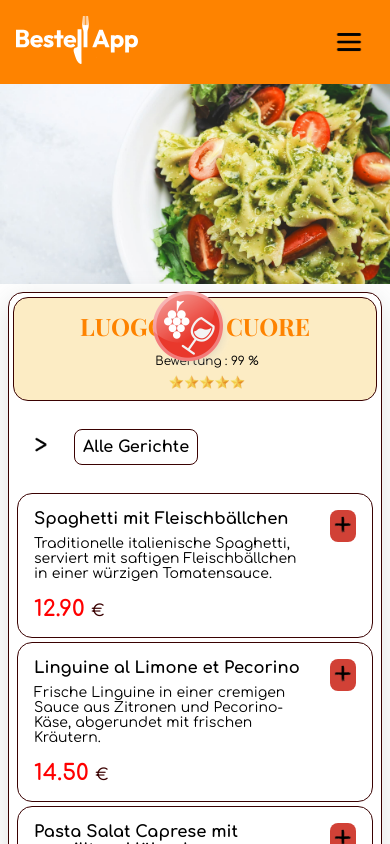
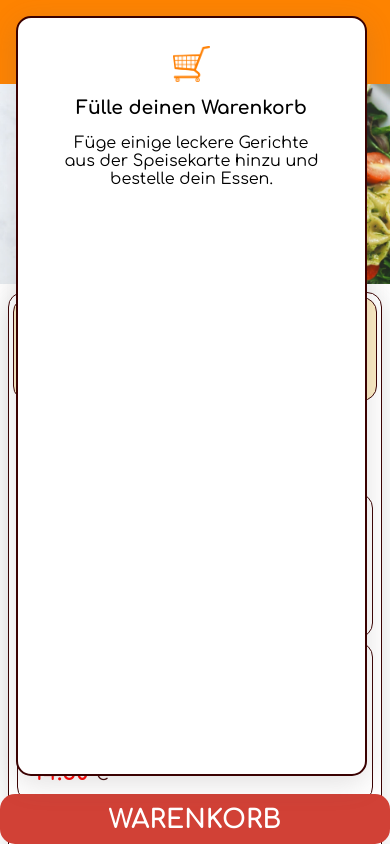
Before and after one commit to BaraDroid/bestellApp, a plain HTML site: page index.html in a window 390 px wide. Shown: the top 844 px of the page. Drawn offline with Linux system fonts and the light colour scheme.

Commit message:
media query cart

```diff
--- a/index.html
+++ b/index.html
@@ -57,6 +57,8 @@
 
     </section>
 
+        <div class="cart_media">Warenkorb</div>
+
         <div class="overlay d_none" id="confirmOrder" onclick="closePlaceOrderDialog()">
             <div class="dialog">
                 <h2>Bestellung erfolgreich!</h2>
--- a/styles/media_query.css
+++ b/styles/media_query.css
@@ -30,8 +30,35 @@
     footer {padding: 16px;}
     .custom_logo {top: 58dvh; left: 45dvw;}
     .custom_picture {object-position: -0px -210px;}
-    .cart_section {display: none;} /*sem prijde ten warenkorb dolu. plus zkontrolovat custom obr
-} */
+    .cart_section {
+        background-color: white;
+        height: 90dvh;
+        width: 96dvw;
+        position: fixed;
+        top:0;
+        z-index: 10;
+        display: flex;
+        justify-content: center;
+        align-items: center;
+    }
+    .cart_media {
+        height:50px;
+        background-color: rgb(209 65 54);
+        font-size: 26px;
+        font-weight: 900;
+        text-transform: uppercase;
+        display: flex;
+        justify-content: center;
+        align-items: center;
+        position: sticky;
+        bottom: 0;
+        border-radius: 15px;
+    }
+}
+
+@media (max-width: 940px) {
+    .cart_section { width: 95dvw;}
+}
 
 @media (max-width: 702px) {
     .name_and_rating {flex-direction: column; padding: 8px;}
@@ -43,6 +70,10 @@
     }
     .custom_picture {display: none;}
     .dish_card {margin: 8px;}
+}
+
+@media (max-width: 655px) {
+    .cart_section { width: 93dvw;}
 }
 
 @media (max-width: 675px) {
@@ -58,6 +89,7 @@
     .main_content {border: 1px solid rgb(58, 1, 1);}
     .name_and_rating {border: 1px solid rgb(58, 1, 1);}
     .dish_card {border: 1px solid rgb(58, 1, 1);}
+    .cart_section { width: 90dvw;}
 }
 
 @media (max-width: 490px) {
--- a/styles/style.css
+++ b/styles/style.css
@@ -150,6 +150,8 @@ h4 {
 }
 
 /* CART SECTION */
+.cart_media { color: white; font-size: 0;}
+
 .cart_section {
     position: sticky;
     top: 0;
```
